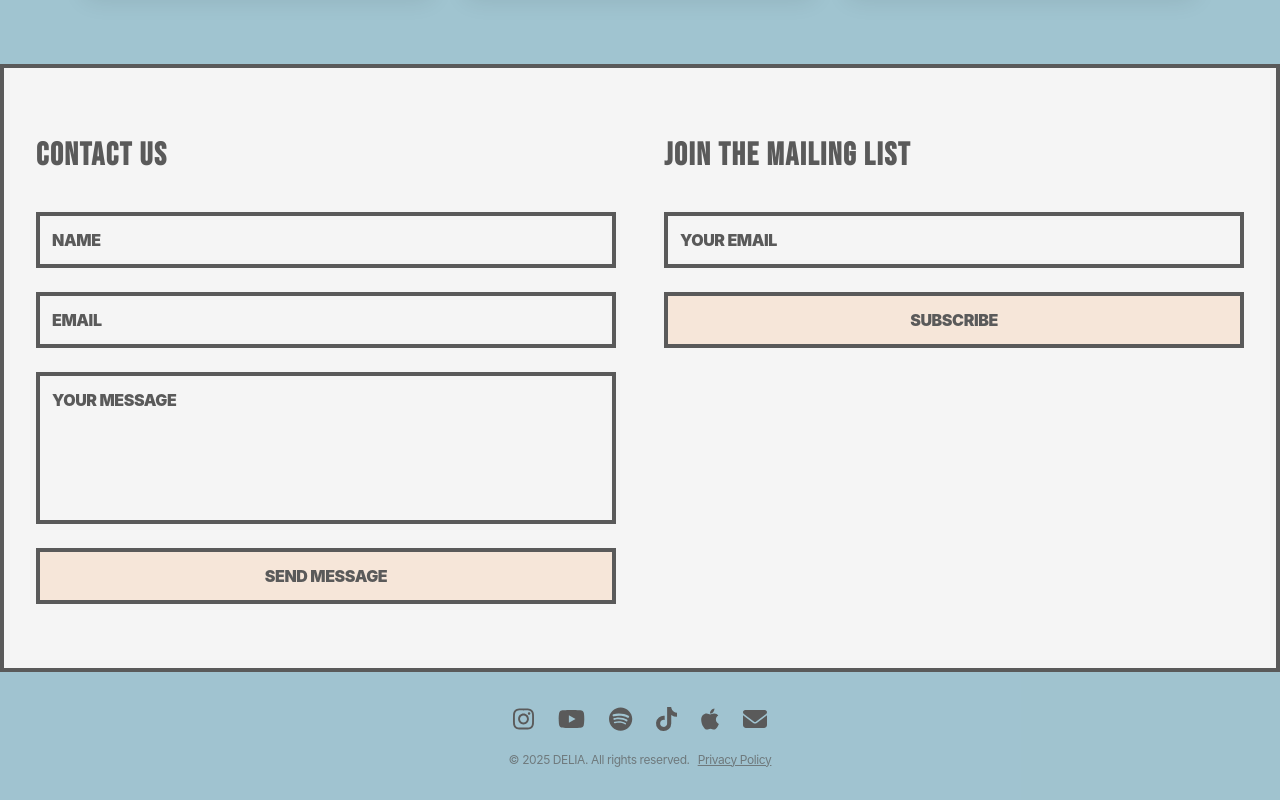
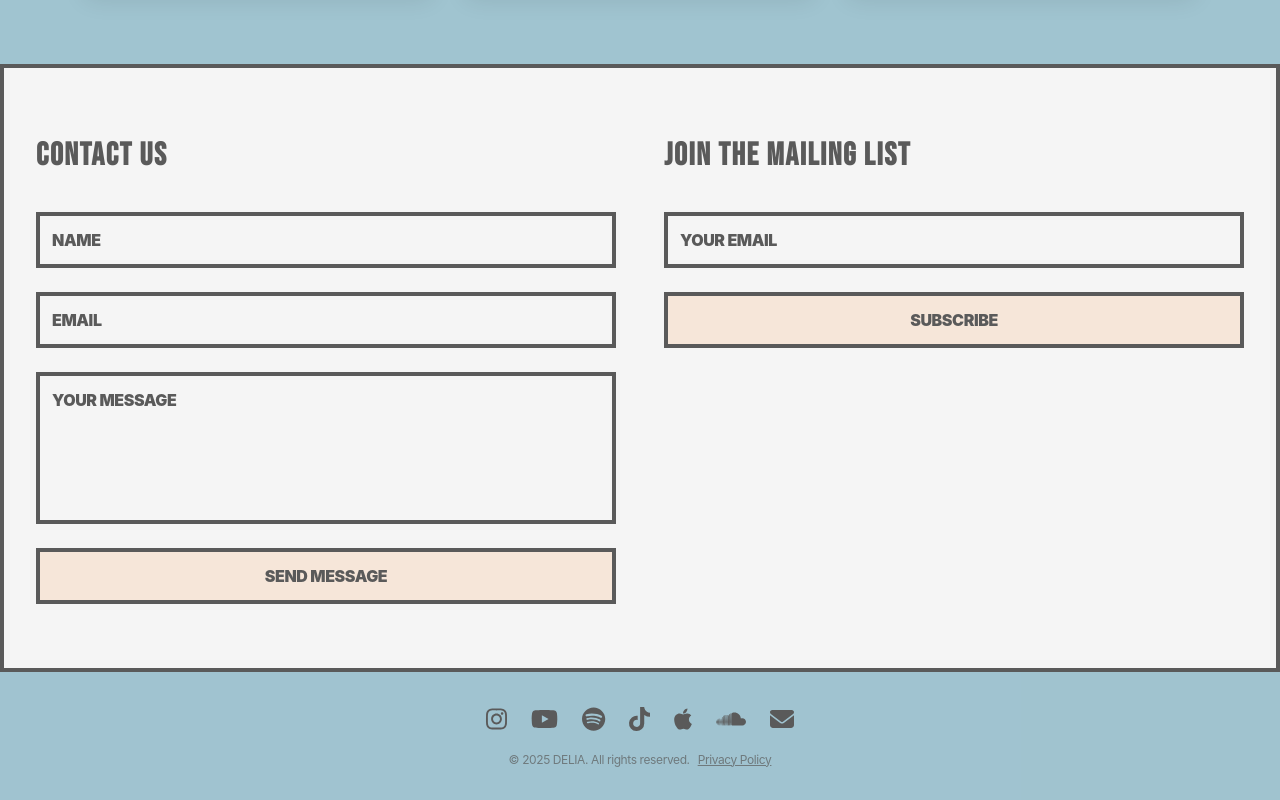
Before and after one commit to renaissancejlc/delia, a React (Vite) app: page / in a window 1280 px wide. Shown: the part 3241-4041 px from the top of the page. Built offline with nearby package versions, Linux system fonts and the light colour scheme; a web font is replaced by a local one.

Commit message:
Update Home.jsx

```diff
--- a/src/pages/Home.jsx
+++ b/src/pages/Home.jsx
@@ -530,6 +530,15 @@ export default function Home() {
                   <FontAwesomeIcon icon={faApple} />
                 </a>
                 <a
+                  href="https://soundcloud.com/your-soundcloud-url"
+                  aria-label="SoundCloud"
+                  target="_blank"
+                  rel="noopener noreferrer"
+                  className="hover:text-[#94b17c] transition"
+                >
+                  <FontAwesomeIcon icon={faSoundcloud} />
+                </a>
+                <a
                   href="mailto:madebydelia1@gmail.com"
                   aria-label="Email"
                   className="hover:text-[#94b17c] transition"
```
